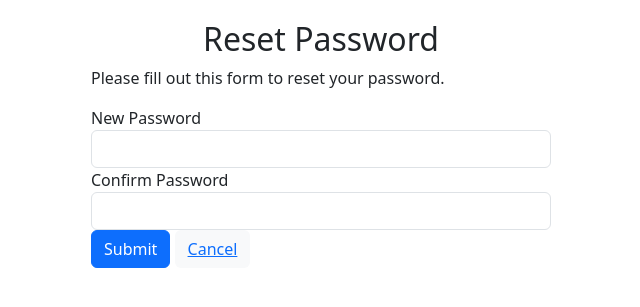
After one commit to Nikhar-savaliya/user-authentication, a PHP site: page /reset-password.php in a window 1280 px wide. The commit adds this page. Shown: the top 307 px of the page, without its empty margins (319-959 px from the left). Run offline with PHP 8.4, Linux system fonts and the light colour scheme; the visitor is signed in with stand-in values (Sample User, id 1).

Commit message:
add reset password feature

```diff
--- a/register.php
+++ b/register.php
@@ -149,8 +149,8 @@ if ($_SERVER['REQUEST_METHOD'] === 'POST') {
 				</div>
 
 				<div class="form-group">
-					<input type="submit" class="btn btn-block btn-outline-success" value="Submit">
-					<input type="reset" class="btn btn-block btn-outline-primary" value="Reset">
+					<input type="submit" class="btn btn-block btn-outline-success" value="Sign In">
+					<input type="reset" class="btn btn-block btn-outline-primary" value="Clear">
 				</div>
 				<p>Already have an account? <a href="login.php">Login here</a>.</p>
 			</form>
--- /dev/null
+++ b/reset-password.php
@@ -0,0 +1,122 @@
+<?php
+// Initialize the session
+session_start();
+
+// Check if the user is logged in, if not then redirect to login page
+if (!isset($_SESSION['loggedin']) || $_SESSION['loggedin'] !== true) {
+    header('location: login.php');
+    exit;
+}
+
+// Include config file
+require_once 'config/config.php';
+
+// Define variables and initialize with empty values
+$new_password = $confirm_password = '';
+$new_password_err = $confirm_password_err = '';
+
+// Processing form data when form is submitted
+if ($_SERVER['REQUEST_METHOD'] == 'POST') {
+
+    // Validate new password
+    if (empty(trim($_POST['new_password']))) {
+        $new_password_err = 'Please enter the new password.';
+    } elseif (strlen(trim($_POST['new_password'])) < 6) {
+        $new_password_err = 'Password must have atleast 6 characters.';
+    } else {
+        $new_password = trim($_POST['new_password']);
+    }
+
+    // Validate confirm password
+    if (empty(trim($_POST['confirm_password']))) {
+        $confirm_password_err = 'Please confirm the password.';
+    } else {
+        $confirm_password = trim($_POST['confirm_password']);
+        if (empty($new_password_err) && ($new_password != $confirm_password)) {
+            $confirm_password_err = 'Password did not match.';
+        }
+    }
+
+    // Check input errors before updating the database
+    if (empty($new_password_err) && empty($confirm_password_err)) {
+        // Prepare an update statement
+        $sql = 'UPDATE users SET password = ? WHERE id = ?';
+
+        if ($stmt = $mysql_db->prepare($sql)) {
+            // Set parameters
+            $param_password = password_hash($new_password, PASSWORD_DEFAULT);
+            $param_id = $_SESSION["id"];
+
+            // Bind variables to the prepared statement as parameters
+            $stmt->bind_param("si", $param_password, $param_id);
+
+
+            // Attempt to execute the prepared statement
+            if ($stmt->execute()) {
+                // Password updated successfully. Destroy the session, and redirect to login page
+                session_destroy();
+                header("location: login.php");
+                exit();
+            } else {
+                echo "Oops! Something went wrong. Please try again later.";
+            }
+
+            // Close statement
+            $stmt->close();
+        }
+
+        // Close connection
+        $mysql_db->close();
+    }
+}
+?>
+
+<!DOCTYPE html>
+<html lang="en">
+
+<head>
+    <meta charset="UTF-8">
+    <title>Reset Password</title>
+    <link href="https://cdn.jsdelivr.net/npm/bootstrap@5.3.3/dist/css/bootstrap.min.css" rel="stylesheet" integrity="sha384-QWTKZyjpPEjISv5WaRU9OFeRpok6YctnYmDr5pNlyT2bRjXh0JMhjY6hW+ALEwIH" crossorigin="anonymous">
+    <style type="text/css">
+        .wrapper {
+            width: 500px;
+            padding: 20px;
+        }
+
+        .wrapper h2 {
+            text-align: center
+        }
+
+        .wrapper form .form-group span {
+            color: red;
+        }
+    </style>
+</head>
+
+<body>
+    <main class="container wrapper">
+        <section>
+            <h2>Reset Password</h2>
+            <p>Please fill out this form to reset your password.</p>
+            <form action="<?php echo htmlspecialchars($_SERVER["PHP_SELF"]); ?>" method="post">
+                <div class="form-group <?php echo (!empty($new_password_err)) ? 'has-error' : ''; ?>">
+                    <label>New Password</label>
+                    <input type="password" name="new_password" class="form-control" value="<?php echo $new_password; ?>">
+                    <span class="help-block"><?php echo $new_password_err; ?></span>
+                </div>
+                <div class="form-group <?php echo (!empty($confirm_password_err)) ? 'has-error' : ''; ?>">
+                    <label>Confirm Password</label>
+                    <input type="password" name="confirm_password" class="form-control">
+                    <span class="help-block"><?php echo $confirm_password_err; ?></span>
+                </div>
+                <div class="form-group">
+                    <input type="submit" class="btn btn-block btn-primary" value="Submit">
+                    <a class="btn btn-block btn-link bg-light" href="welcome.php">Cancel</a>
+                </div>
+            </form>
+        </section>
+    </main>
+</body>
+
+</html>
--- a/welcome.php
+++ b/welcome.php
@@ -39,7 +39,7 @@ if (!isset($_SESSION['loggedin']) && $_SESSION['loggedin'] !== false) {
 				<h4 class="">You are currently logged in as <?php echo $_SESSION['username']; ?></h4>
 			</div>
 
-			<a href="password_reset.php" class="btn btn-block btn-outline-warning">Reset Password</a>
+			<a href="reset-password.php" class="btn btn-block btn-outline-warning">Reset Password</a>
 			<a href="logout.php" class="btn btn-block btn-outline-danger">Sign Out</a>
 		</section>
 	</main>
```
